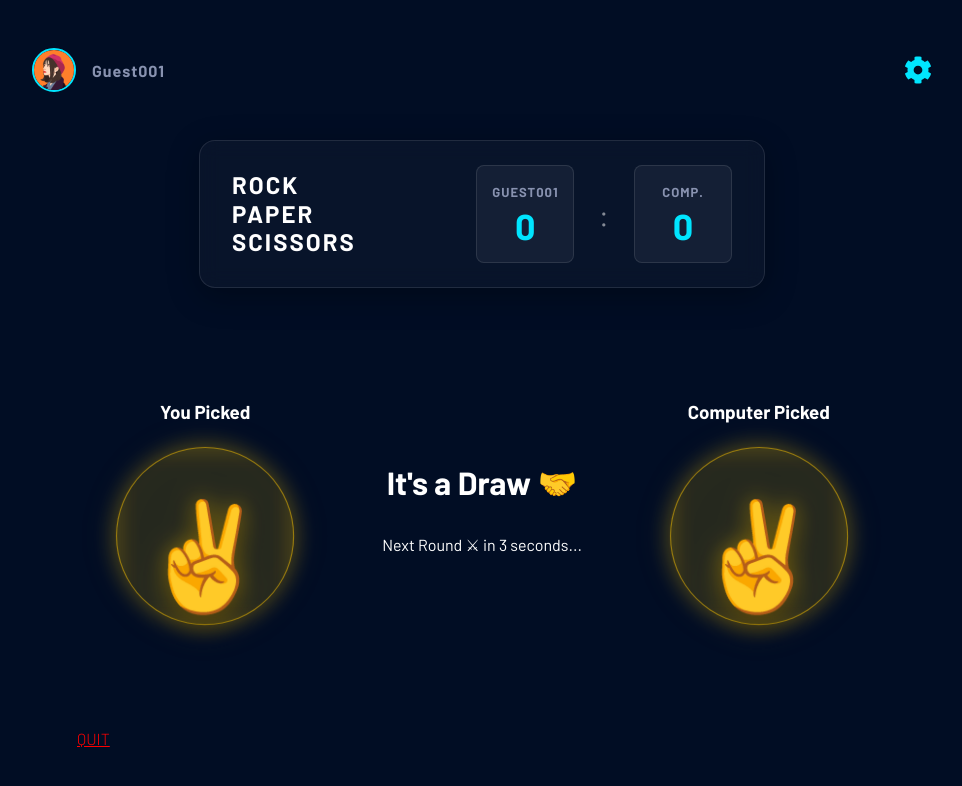
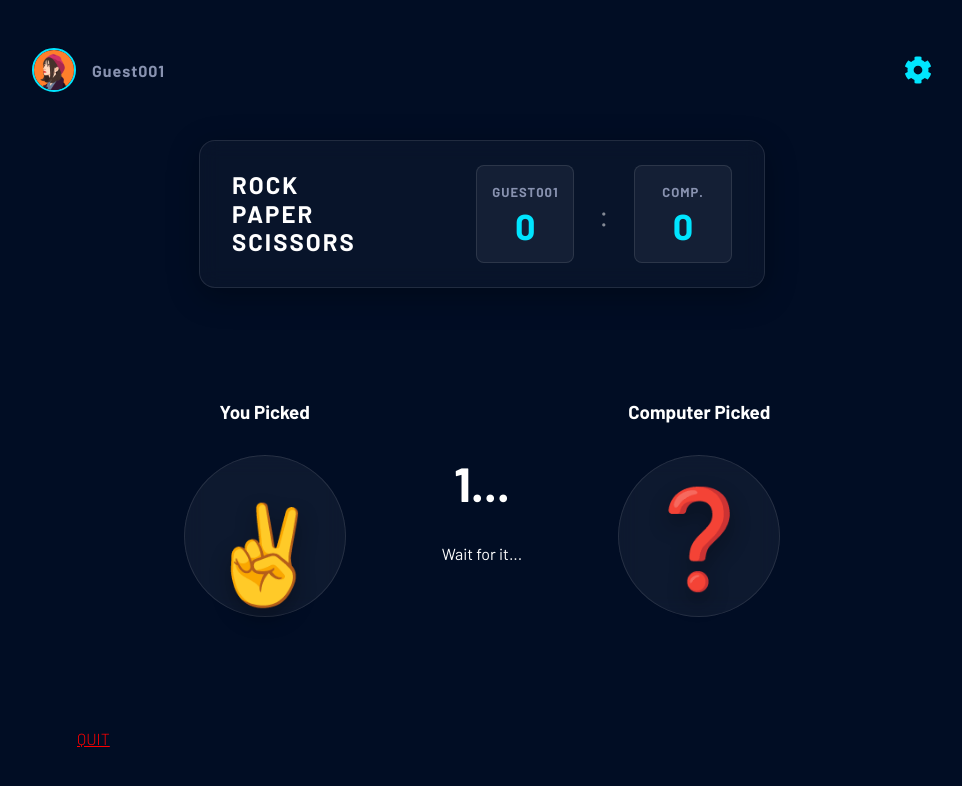
Before and after one commit to oneilh/Rock-Paper-Scissors, a React (Vite) app: page /game in a window 1280 px wide. Both pictures are taken after a click on the button "✌️". Shown: the top 786 px of the page, without its empty margins (158-1120 px from the left). Built offline with nearby package versions, Linux system fonts and the light colour scheme.

Commit message:
feat: implement state persistence, round result animations, and player input validation

```diff
--- a/src/App.jsx
+++ b/src/App.jsx
@@ -7,10 +7,27 @@ import { Route, Routes } from "react-router";
 import { AppContext } from "./context/AppContext";
 
 import { initialState, reducer } from "./utils/reducer";
-import { useReducer } from "react";
+import { useReducer, useEffect } from "react";
+
+const init = (initialValue) => {
+  try {
+    const stored = localStorage.getItem("rpsGameState");
+    if (stored) {
+      return JSON.parse(stored);
+    }
+  } catch (e) {
+    console.error("Failed to load state", e);
+  }
+  return initialValue;
+};
 
 function App() {
-  const [appState, dispatch] = useReducer(reducer, initialState);
+  const [appState, dispatch] = useReducer(reducer, initialState, init);
+
+  useEffect(() => {
+    localStorage.setItem("rpsGameState", JSON.stringify(appState));
+  }, [appState]);
+
   return (
     <AppContext.Provider value={{ appState, dispatch }}>
       <Routes>
--- a/src/AwaitingResult.jsx
+++ b/src/AwaitingResult.jsx
@@ -3,9 +3,12 @@ import { AppContext } from "./context/AppContext";
 
 import { Link } from "react-router";
 
-const AwaitingResult = ({ pick, setShowResultBoard, showResultBoard }) => {
+const AwaitingResult = ({ pick, setShowResultBoard, showResultBoard, resultAction }) => {
   const { appState, dispatch } = useContext(AppContext);
   const { roundResult, roundStatus, playerScore, computerScore } = appState;
+
+  const [countdown, setCountdown] = useState(3);
+  const [isRevealed, setIsRevealed] = useState(false);
 
   const isGameOver =
     playerScore === 5 ||
@@ -21,24 +24,33 @@ const AwaitingResult = ({ pick, setShowResultBoard, showResultBoard }) => {
   };
 
   useEffect(() => {
-    if(isGameOver){
-      return
+    if (countdown > 0) {
+      const timer = setTimeout(() => setCountdown(countdown - 1), 1000);
+      return () => clearTimeout(timer);
+    } else if (!isRevealed) {
+      setIsRevealed(true);
+      if (resultAction) {
+        dispatch({ type: resultAction });
+      }
     }
-    // Set a timer for 3 seconds
-    const timer = setTimeout(() => {
-      setShowResultBoard(!showResultBoard); // Update the message after 3 seconds
-    }, 3000);
+  }, [countdown, isRevealed, dispatch, resultAction]);
 
-    // Cleanup function to clear the timer if the component unmounts
-    return () => clearTimeout(timer);
-  }, [player, computer, isGameOver, setShowResultBoard, showResultBoard]); // Include missing dependencies
+  useEffect(() => {
+    if (isRevealed && !isGameOver) {
+      const timer = setTimeout(() => {
+        setShowResultBoard(false);
+      }, 3000);
+      return () => clearTimeout(timer);
+    }
+  }, [isRevealed, isGameOver, setShowResultBoard]);
 
   const handleReset = ()=>{
     dispatch({type: "RESET"})
   }
-  const isPlayerWin = roundStatus === "PLAYER_WIN";
-  const isComputerWin = roundStatus === "COMPUTER_WIN";
-  const isDraw = roundStatus === "DRAW";
+
+  const isPlayerWin = isRevealed && roundStatus === "PLAYER_WIN";
+  const isComputerWin = isRevealed && roundStatus === "COMPUTER_WIN";
+  const isDraw = isRevealed && roundStatus === "DRAW";
 
   return (
     <main className="result-container">
@@ -55,11 +67,15 @@ const AwaitingResult = ({ pick, setShowResultBoard, showResultBoard }) => {
 
         {/* decision view for larger screen */}
         <section className="decision">
-          <h2>{roundResult}</h2>
-          {isGameOver ? (
+          <h2 style={{ fontSize: isRevealed ? '32px' : '48px' }}>
+            {isRevealed ? roundResult : `${countdown}...`}
+          </h2>
+          {isRevealed && isGameOver ? (
             <div className="action-btn" onClick={handleReset}>PLAY AGAIN</div>
+          ) : isRevealed ? (
+            <p>Next Round ⚔ in 3 seconds...</p>
           ) : (
-            <p>Next Round ⚔ in 3 seconds...</p>
+            <p>Wait for it...</p>
           )}
         </section>
 
@@ -67,8 +83,8 @@ const AwaitingResult = ({ pick, setShowResultBoard, showResultBoard }) => {
         <section className="selection">
           <h3>Computer Picked</h3>
           <div className={`glass-btn ${isComputerWin ? 'winner-glow' : ''} ${isPlayerWin ? 'loser-dim' : ''} ${isDraw ? 'draw-glow' : ''}`}>
-            <div className={`option ${computer}`}>
-              {optionsMap[computer]}
+            <div className={`option ${isRevealed ? computer : ''}`}>
+              {isRevealed ? optionsMap[computer] : "❓"}
             </div>
           </div>
         </section>
@@ -81,14 +97,20 @@ const AwaitingResult = ({ pick, setShowResultBoard, showResultBoard }) => {
       {/* decision view for mobile */}
       <section className="decision-mobile">
         <section className="decision">
-          <h2>{roundResult}</h2>
-          {isGameOver ? (
+          <h2 style={{ fontSize: isRevealed ? '32px' : '48px' }}>
+            {isRevealed ? roundResult : `${countdown}...`}
+          </h2>
+          {isRevealed && isGameOver ? (
             <div className="action-btn" onClick={handleReset}>
               PLAY AGAIN
             </div>
+          ) : isRevealed ? (
+            <div>
+              <p>Next Round ⚔ in 3 seconds...</p>
+            </div>
           ) : (
             <div>
-              <p>Next Round ⚔ in 3 seconds...</p>
+              <p>Wait for it...</p>
             </div>
           )}
         </section>
--- a/src/pages/Game/Game.jsx
+++ b/src/pages/Game/Game.jsx
@@ -19,7 +19,9 @@ const Game = () => {
   const { player, computer } = pick;
   const options = Object.values(WEAPONS);
 
-  // Generate computer's pick and determine winner immediately
+  const [resultAction, setResultAction] = useState("");
+
+  // Generate computer's pick and determine winner
   const handlePlayerPick = (playerSelection) => {
     const computerSelection =
       options[Math.floor(Math.random() * options.length)];
@@ -29,9 +31,8 @@ const Game = () => {
       computer: computerSelection,
     });
 
-    const resultAction = determineWinner(playerSelection, computerSelection);
-    dispatch({ type: resultAction });
-
+    const action = determineWinner(playerSelection, computerSelection);
+    setResultAction(action);
     setShowResultBoard(true);
   };
 
@@ -43,6 +44,7 @@ const Game = () => {
           pick={pick}
           setShowResultBoard={setShowResultBoard}
           showResultBoard={showResultBoard}
+          resultAction={resultAction}
         />
       ) : (
         <GameSelection playerPick={handlePlayerPick} />
--- a/src/pages/Intro/FormModal.jsx
+++ b/src/pages/Intro/FormModal.jsx
@@ -5,15 +5,22 @@ import { AppContext } from "../../context/AppContext";
 const FormModal = ({ onClose }) => {
   const { dispatch } = useContext(AppContext);
   const [playerName, setPlayerName] = useState("");
+  const [errorMsg, setErrorMsg] = useState("");
   const navigate = useNavigate();
 
   const handlePlayerName = (e) => {
     setPlayerName(e.target.value);
+    if (e.target.value.trim() !== "") {
+      setErrorMsg("");
+    }
   };
 
   const handleRegister = (e) => {
     e.preventDefault();
-    if (playerName.trim() === "") return;
+    if (playerName.trim() === "") {
+      setErrorMsg("Please enter a valid player name to continue.");
+      return;
+    }
     dispatch({ type: "PLAYERNAME", payload: playerName });
     navigate("/game");
   };
@@ -33,6 +40,7 @@ const FormModal = ({ onClose }) => {
               autoFocus
               required
             />
+            {errorMsg && <p style={{ color: 'var(--accent-pink)', marginTop: '10px', fontSize: '14px', textTransform: 'none' }}>{errorMsg}</p>}
           </fieldset>
           <button type="submit">Enter</button>
         </form>
```
Also changed, not shown: contexts [small apps]/game_improvements.md (+3 -3 lines).
